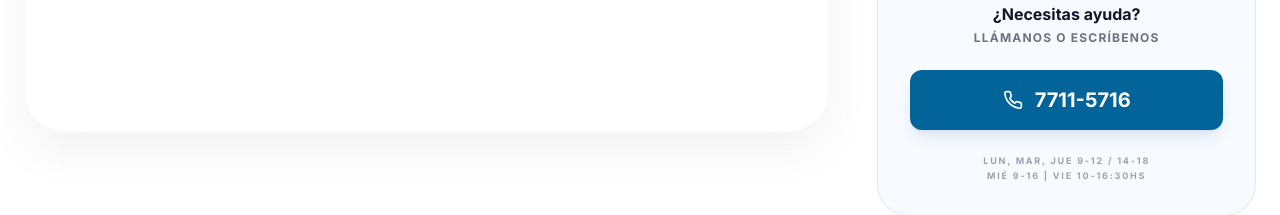
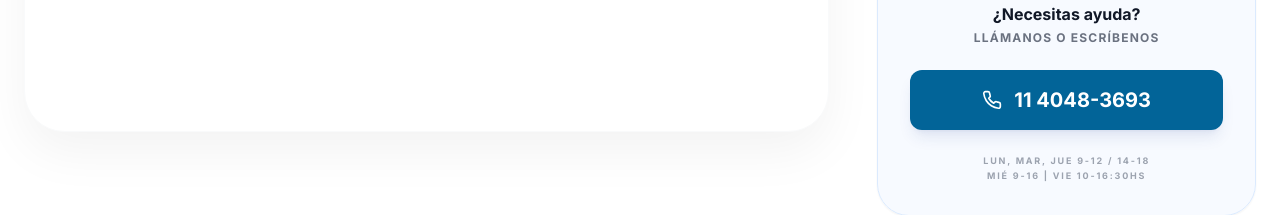
Before and after one commit to zotidev/Dentiqly-FE, a React (Vite) app: page / in a window 1280 px wide. Shown: the part 667-882 px from the top of the page. Built offline with nearby package versions, Linux system fonts and the light colour scheme; no server answers.

Commit message:
[UPDATE] actualizado el numero

```diff
--- a/src/components/booking/BookingSummary.tsx
+++ b/src/components/booking/BookingSummary.tsx
@@ -149,7 +149,7 @@ export const BookingSummary: React.FC<BookingSummaryProps> = ({
 
         <a href="tel:77115716" className="w-full flex items-center justify-center gap-3 bg-[#026498] text-white py-4 rounded-xl font-black text-xl hover:bg-[#0c4a6e] transition-colors shadow-lg shadow-blue-900/10">
           <Phone size={20} />
-          7711-5716
+          11 4048-3693
         </a>
 
         <p className="mt-6 text-[9px] text-gray-400 font-bold uppercase tracking-[0.2em] leading-relaxed">
```
